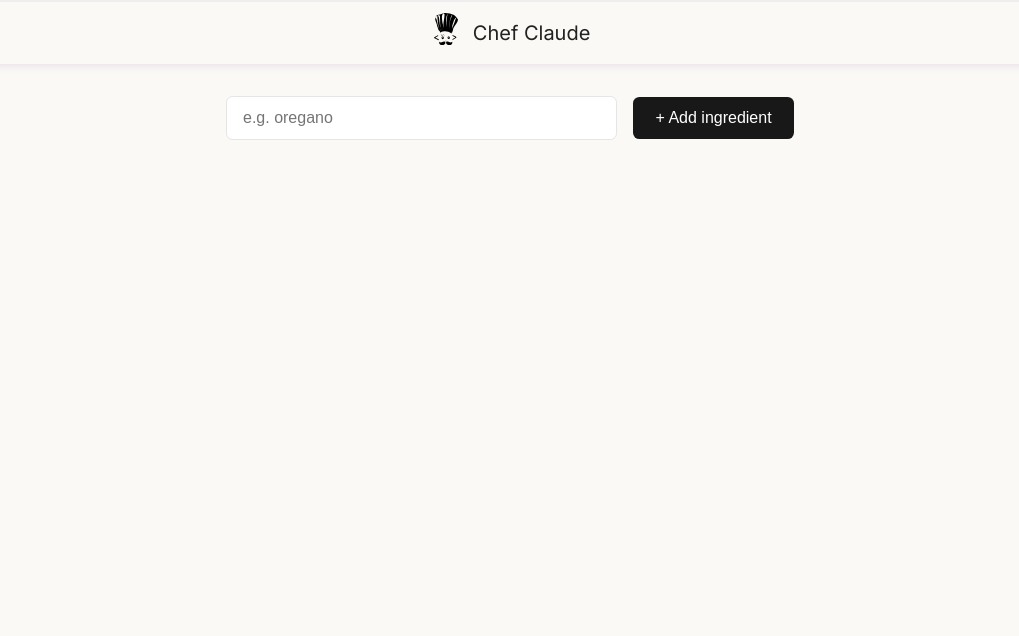
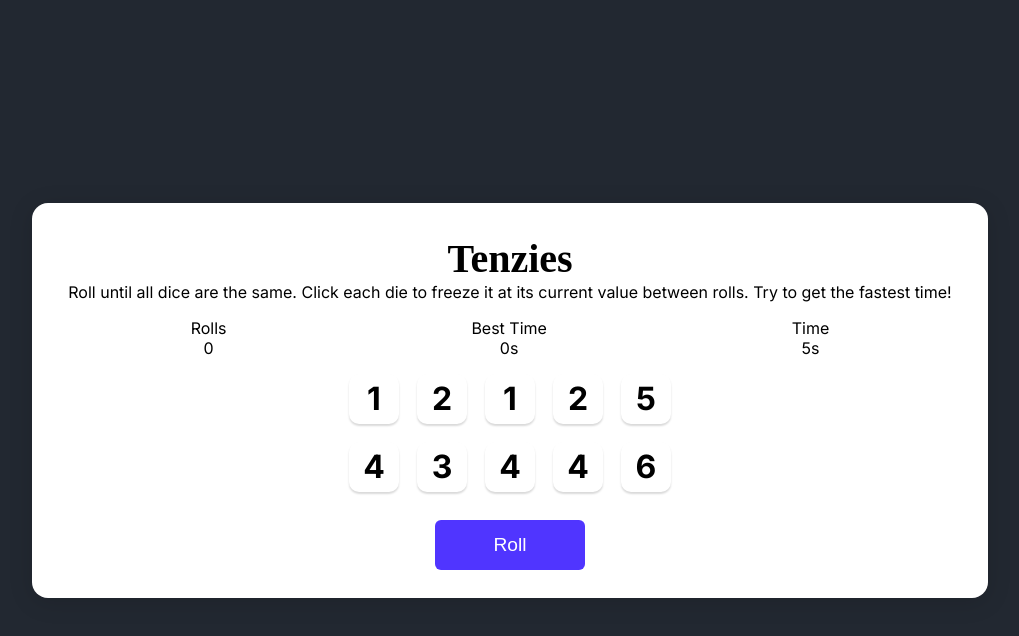
Before and after one commit to manthan2876/Meetanshi-Internship, a React (Vite) app in the folder React/: page / in a window 1280 px wide. Shown: the top 636 px of the page, without its empty margins (130-1149 px from the left). Built offline with nearby package versions, Linux system fonts and the light colour scheme; no server answers.

Commit message:
day-12 tenzies game

```diff
--- a/React/package.json
+++ b/React/package.json
@@ -15,6 +15,7 @@
     "@huggingface/inference": "^3.15.0",
     "dotenv": "^16.5.0",
     "react": "^19.1.0",
+    "react-confetti": "^6.4.0",
     "react-dom": "^19.1.0",
     "react-icons": "^5.5.0",
     "react-markdown": "^10.1.0"
--- /dev/null
+++ b/React/src/day12/Tenzies/App.css
@@ -0,0 +1,91 @@
+*{
+    margin: 0;
+    padding: 0;
+    box-sizing: border-box;
+}
+.app-bg {
+  background: #222831;
+  min-height: 100vh;
+  display: flex;
+  align-items: center;
+  justify-content: center;
+}
+
+.tenzies-container {
+  background: #fff;
+  border-radius: 16px;
+  box-shadow: 0 4px 24px rgba(0,0,0,0.13);
+  padding: 32px 36px 28px 36px;
+  display: flex;
+  flex-direction: column;
+  align-items: center;
+  min-width: 340px;
+}
+
+.title {
+  font-size: 40px;
+  margin: 0;
+}
+
+.instructions {
+  font-family: 'Inter', sans-serif;
+  font-weight: 400;
+  margin-top: 0;
+  text-align: center;
+}
+.numbers-container{
+  margin: 1rem 0;
+  display: flex;
+  justify-content: space-around;
+  width: 100%;
+}
+.rolls-container, .bestTime-container, .time-container{
+  text-align: center;
+  font-family: 'Inter', sans-serif;
+}
+.dice-container {
+  display: grid;
+  grid-template: repeat(2, 1fr) / repeat(5, 1fr);
+  gap: 18px;
+  margin-bottom: 28px;
+}
+
+.die-face {
+  height: 50px;
+  width: 50px;
+  box-shadow: 0px 2px 2px rgba(0, 0, 0, 0.15);
+  border-radius: 10px;
+  display: flex;
+  justify-content: center;
+  align-items: center;
+  cursor: pointer;
+  background-color: #fff;
+}
+
+.die-num {
+  font-size: 2rem;
+  font-family: 'Inter', sans-serif;
+}
+
+.held {
+  background-color: #59E391;
+}
+
+.roll-button {
+  width: 150px;
+  height: 50px;
+  border: none;
+  border-radius: 6px;
+  background-color: #5035FF;
+  color: white;
+  font-size: 1.2rem;
+  cursor: pointer;
+}
+
+.roll-button:focus {
+  outline: none;
+}
+
+.roll-button:active {
+  box-shadow: inset 5px 5px 10px -3px rgba(0, 0, 0, 0.7);
+}
--- /dev/null
+++ b/React/src/day12/Tenzies/App.jsx
@@ -0,0 +1,124 @@
+import React from 'react';
+import Die from './components/Die';
+import './App.css';
+import Confetti from 'react-confetti';
+
+function App() {
+  const [dice, setDice] = React.useState(allNewDice());
+  const [tenzies, setTenzies] = React.useState(false);
+  const [numbers, setNumbers] = React.useState({
+    rolls: 0,
+    bestTime: 0,
+    time: 0,
+  })
+  function allNewDice() {
+    const newDice = [];
+    for (let i = 0; i < 10; i++) {
+      newDice.push({
+        value: Math.ceil(Math.random() * 6),
+        isHeld: false,
+        id: i+1
+      });
+    }
+    return newDice;
+  }
+
+  React.useEffect(() => {
+    let interval = null;
+    if (!tenzies) {
+      interval = setInterval(() => {
+        setNumbers(numbers => ({
+          ...numbers,
+          time: numbers.time + 1
+        }));
+      }, 1000);
+    }
+    return () => clearInterval(interval);
+  }, [tenzies]);
+
+  function rollDice() {
+    if (!tenzies) {
+      setDice(oldDice => oldDice.map(die => (
+        die.isHeld ? die : { value: Math.ceil(Math.random() * 6), isHeld: false, id: die.id }
+      )));
+      setNumbers(numbers => ({
+        ...numbers,
+        rolls: numbers.rolls + 1
+      }));
+    } else {
+      setTenzies(false);
+      setDice(allNewDice());
+      setNumbers(numbers => ({
+        ...numbers,
+        rolls: 0,
+        time: 0
+      }));
+    }
+  }
+
+
+  function holdDice(id) {
+    setDice(oldDice => oldDice.map(die => {
+      return die.id === id ?
+        { ...die, isHeld: !die.isHeld } :
+        die;
+    }));
+  }
+
+  React.useEffect(() => {
+    const allHeld = dice.every(die => die.isHeld);
+    const firstValue = dice[0].value;
+    const allSameValue = dice.every(die => die.value === firstValue);
+    if (allHeld && allSameValue) {
+      setTenzies(true);
+      setNumbers(numbers => ({
+        ...numbers,
+        bestTime: numbers.bestTime === 0 || numbers.time < numbers.bestTime
+          ? numbers.time
+          : numbers.bestTime
+      }));
+    }
+  }, [dice]);
+
+
+  const diceElements = dice.map(die => (
+    <Die
+      key={die.id}
+      value={die.value}
+      isHeld={die.isHeld}
+      holdDice={() => holdDice(die.id)}
+    />
+  ));
+
+  return (
+    <div className="app-bg">
+      {tenzies && <Confetti />}
+      <main className="tenzies-container">
+        <h1 className="title">Tenzies</h1>
+        <p className="instructions">Roll until all dice are the same. Click each die to freeze it at its current value between rolls. Try to get the fastest time!</p>
+        <div className="numbers-container">
+          <div className='rolls-container'>
+            <p>Rolls</p>
+            <p>{numbers.rolls}</p>
+          </div>
+          <div className='bestTime-container'>
+            <p>Best Time</p>
+            <p>{numbers.bestTime}s</p>
+          </div>
+          <div className='time-container'>
+            <p>Time</p>
+            <p>{numbers.time}s</p>
+          </div>
+        </div>
+        <div className="dice-container">
+          {diceElements}
+        </div>
+        <button className="roll-button" onClick={rollDice}>
+          {tenzies ? "New Game" : "Roll"}
+        </button>
+      </main>
+    </div>
+  );
+}
+
+export default App;
--- /dev/null
+++ b/React/src/day12/Tenzies/components/Die.jsx
@@ -0,0 +1,17 @@
+import React from 'react';
+
+export default function Die(props) {
+  const styles = {
+    backgroundColor: props.isHeld ? "#59E391" : "white"
+  };
+
+  return (
+    <div
+      className="die-face"
+      style={styles}
+      onClick={props.holdDice}
+    >
+      <h2 className="die-num">{props.value}</h2>
+    </div>
+  );
+}
--- a/React/src/main.jsx
+++ b/React/src/main.jsx
@@ -1,6 +1,6 @@
 import { StrictMode } from 'react'
 import { createRoot } from 'react-dom/client'
-import App from "./day11/chef-claude/App.jsx"
+import App from "./day12/Tenzies/App.jsx"
 
 createRoot(document.getElementById('root')).render(
   <StrictMode>
```
Also changed, not shown: 1 other file (tests, documents, lock files or other folders).
